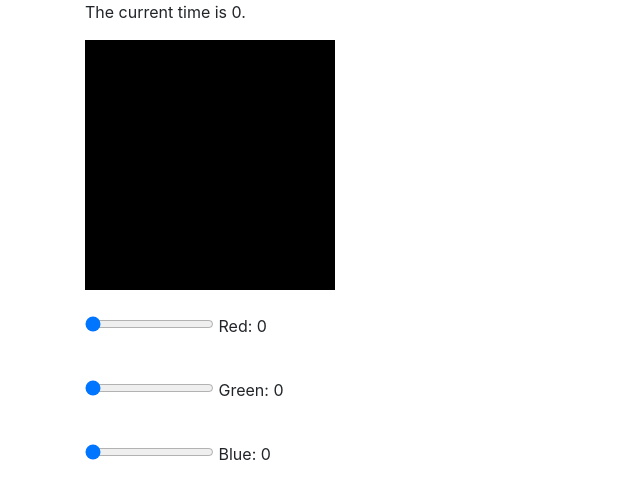
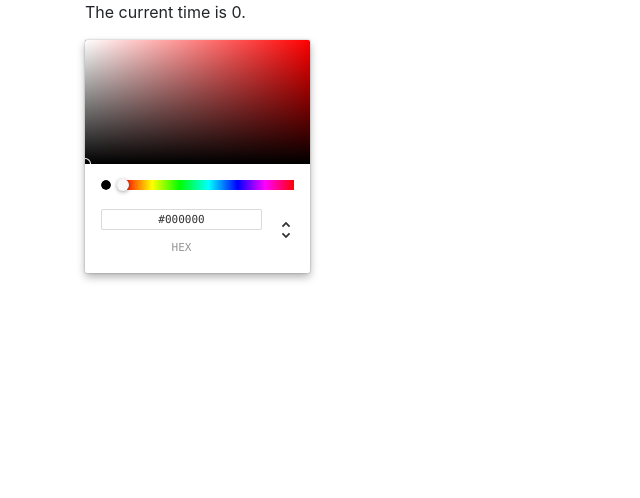
Before and after one commit to XenonMolecule/led-lightstrip, a React (Create React App) app in the folder app/: page / in a window 1280 px wide. Shown: the top 498 px of the page, without its empty margins (0-640 px from the left). Built offline with nearby package versions, Linux system fonts and the light colour scheme; no server answers.

Commit message:
upgraded to chrome color picker

```diff
--- a/app/package.json
+++ b/app/package.json
@@ -9,6 +9,7 @@
     "bootstrap": "^4.4.1",
     "react": "^16.13.1",
     "react-bootstrap": "^1.0.1",
+    "react-color": "^2.18.1",
     "react-dom": "^16.13.1",
     "react-scripts": "3.4.1",
     "socket.io-client": "^2.3.0"
--- a/app/src/App.js
+++ b/app/src/App.js
@@ -1,15 +1,13 @@
 import React, {useState, useEffect} from 'react';
 import Container from 'react-bootstrap/Container';
-import Button from 'react-bootstrap/Button';
 import socketIOClient from 'socket.io-client';
+import { ChromePicker } from 'react-color'
 
 const ENDPOINT = "/"
 
 function App() {
   const [currentTime, setCurrentTime] = useState(0);
-  const [redVal, setRedVal] = useState(0);
-  const [blueVal, setBlueVal] = useState(0);
-  const [greenVal, setGreenVal] = useState(0);
+  const [color, setColor] = useState("#000000");
   const [socket, setSocket] = useState(null);
 
   useEffect(() => {
@@ -22,32 +20,13 @@ function App() {
 
   return (
       <Container>
-        <p>The current time is {currentTime}.</p>
-        <div style={{'height': '250px', 'width': '250px', 'backgroundColor':'rgb(' + redVal + ',' + greenVal + ',' + blueVal + ')'}}/>
-        <br/>
-        <p>
-          <input type={'range'} min={'0'} max={'255'} value={redVal} onChange = {(e) => {
-            setRedVal(parseInt(e.target.value));
-            socket.emit('setcolor', {red: e.target.value, green: greenVal, blue: blueVal});
+          <p>The current time is {currentTime}.</p>
+          <ChromePicker disableAlpha={true}
+                  color = {color}
+                  onChange={(color) => {
+              socket.emit('setcolor', {red: color.red, green: color.green, blue: color.blue});
+              setColor(color);
           }}/>
-          {'  Red: ' + redVal}
-        </p>
-        <br/>
-        <p>
-          <input type={'range'} min={'0'} max={'255'} value={greenVal} onChange = {(e) => {
-            setGreenVal(parseInt(e.target.value));
-            socket.emit('setcolor', {red: redVal, green: e.target.value, blue: blueVal});
-          }}/>
-          {'  Green: ' + greenVal}
-        </p>
-        <br/>
-        <p>
-          <input type={'range'} min={'0'} max={'255'} value={blueVal} onChange = {(e) => {
-            setBlueVal(parseInt(e.target.value));
-            socket.emit('setcolor', {red: redVal, green: greenVal, blue: e.target.value});
-          }}/>
-          {'  Blue: ' + blueVal}
-        </p>
       </Container>
   );
 }
```
Also changed, not shown: 2 other files (tests, documents, lock files or other folders).
